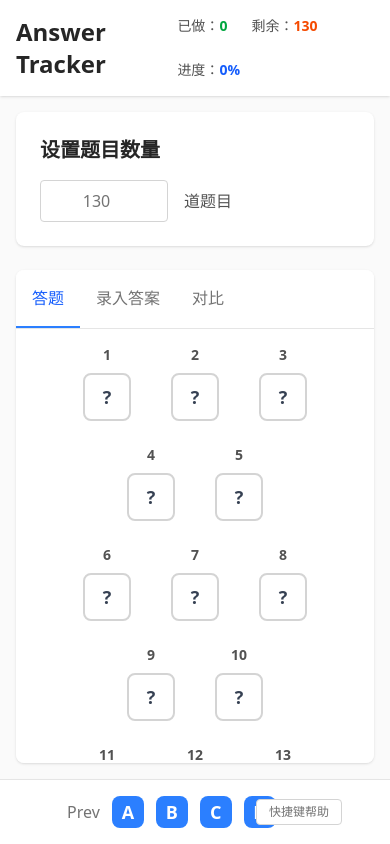
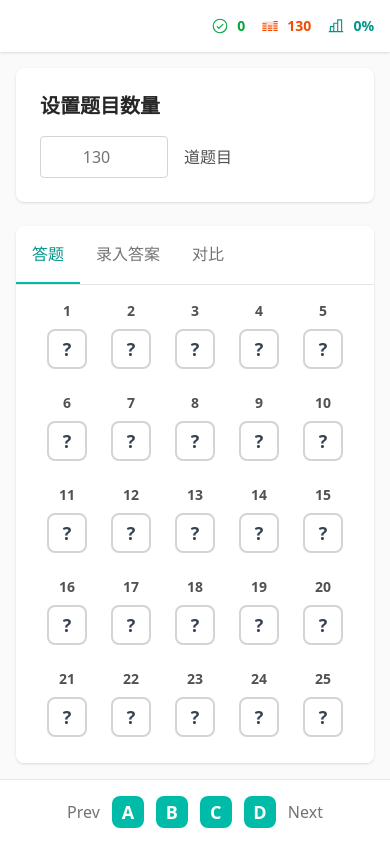
Before and after one commit to kvoon3/answer-tracker, a Nuxt app: page / in a window 390 px wide. Built offline with nearby package versions, Linux system fonts and the light colour scheme.

Commit message:
feat: improve small screen display

```diff
--- /dev/null
+++ b/app/components/AnswerItem.vue
@@ -0,0 +1,30 @@
+<script setup lang="ts">
+import type { Answer } from '~/types'
+
+defineProps<{
+  question: Answer
+  currentQuestionId: number
+}>()
+</script>
+
+<template>
+  <div flex="~ col" gap2 w10 items-center>
+    <span text="sm neutral-600" font-bold>{{ question.id }}</span>
+    <button
+      text-lg font-semibold border-2 rounded-lg size-10
+      transition="all duration-200"
+      :class="{
+        'border-neutral-300 bg-white text-gray-700 hover:border-neutral-400': !question.value && currentQuestionId !== question.id,
+        'border-teal-500 bg-teal-50 text-teal-600': question.value && currentQuestionId !== question.id,
+        'border-neutral-500 bg-neutral-300/20': currentQuestionId === question.id,
+      }"
+    >
+      {{ question.value
+        ? question.value
+        : currentQuestionId === question.id
+          ? '-'
+          : '?'
+      }}
+    </button>
+  </div>
+</template>
--- a/app/components/AnswerList.vue
+++ b/app/components/AnswerList.vue
@@ -26,24 +26,24 @@ function handleOptionSelect(questionId: number, option: string) {
 </script>
 
 <template>
-  <div>
+  <div h-full of-y-auto>
     <div v-for="(group, groupIndex) in groupedQuestions" :key="groupIndex" mb6>
       <div flex="~ wrap" gap6 justify="center">
         <Menu
           v-for="(question) in group"
           :key="question.id"
           :triggers="['hover']"
-          :delay="{ show: 100, hide: 300 }"
+          :delay="{ show: 100, hide: 100 }"
           placement="bottom"
         >
-          <div flex="~ col" gap2 w16 items-center>
+          <div flex="~ col" gap2 w10 items-center>
             <span text="sm neutral-600" font-bold>{{ question.id }}</span>
             <button
-              text-lg font-semibold border-2 rounded-lg h12 w12
+              text-lg font-semibold border-2 rounded-lg size-10
               transition="all duration-200"
               :class="{
                 'border-neutral-300 bg-white text-gray-700 hover:border-neutral-400': !question.value && currentQuestionId !== question.id,
-                'border-blue-500 bg-blue-50 text-blue-600': question.value && currentQuestionId !== question.id,
+                'border-teal-500 bg-teal-50 text-teal-600': question.value && currentQuestionId !== question.id,
                 'border-neutral-500 bg-neutral-300/20': currentQuestionId === question.id,
               }"
               @click="currentQuestionId = question.id"
@@ -62,7 +62,7 @@ function handleOptionSelect(questionId: number, option: string) {
               <button
                 v-for="option in options" :key="option"
                 text="sm white"
-                px1 rounded bg-blue-500 hover:bg-blue-600 transition="all duration-200"
+                px1 rounded bg-teal-500 hover:bg-teal-600 transition="all duration-200"
                 @click="handleOptionSelect(question.id, option)"
               >
                 {{ option }}
--- a/app/components/DiffList.vue
+++ b/app/components/DiffList.vue
@@ -30,16 +30,16 @@ const groupedDiffResults = computed(() => {
 <template>
   <div>
     <div v-for="(group, groupIndex) in groupedDiffResults" :key="groupIndex" mb6>
-      <div flex="~ wrap" gap4 justify="center">
+      <div flex="~ wrap" gap6 justify="center">
         <div
           v-for="(result) in group"
           :key="result.id"
           flex="~ col"
-          gap2 w16 items-center
+          gap2 w10 items-center
         >
           <span text="sm neutral-600" font-bold>{{ result.id }}</span>
           <div
-            text-lg font-semibold border-2 rounded-lg flex h12 w12 items-center justify-center
+            text-lg font-semibold border-2 rounded-lg flex size-10 items-center justify-center
             transition="all duration-200"
             :class="{
               'border-green-500 bg-green-50 text-green-600': result.isCorrect && result.userAnswer,
--- a/app/pages/index.vue
+++ b/app/pages/index.vue
@@ -176,34 +176,60 @@ onUnmounted(() => {
   <div grid="~ rows-[min-content_1fr_min-content]" text-neutral-500 bg-neutral-50 h-screen relative>
     <header p4 bg-white shadow-sm>
       <div flex="~" items-center justify-between>
-        <h1 text="2xl neutral-800" font="bold">
-          Answer Tracker
-        </h1>
+        <div flex="~" gap3 items-center>
+          <h1 text="2xl neutral-800" font="bold" max-sm:hidden>
+            Answer Tracker
+          </h1>
+        </div>
 
         <!-- 常显进度统计 -->
-        <div flex="~ wrap" gap6 items-center text="sm">
-          <div>
-            <span text="neutral-600">已做：</span>
+        <div flex="~ wrap" gap4 items-center md:gap6 text="sm">
+          <!-- 已做 -->
+          <div flex="~" gap2 items-center>
+            <Icon name="ph:check-circle" size="18" text="green-600" />
+            <span max-sm:hidden text="neutral-600">已做：</span>
             <span text="green-600" font-semibold>{{ answeredCount }}</span>
           </div>
-          <div>
-            <span text="neutral-600">剩余：</span>
+
+          <!-- 剩余 -->
+          <div flex="~" gap2 items-center>
+            <Icon name="ph:equalizer-duotone" size="18" text="orange-600" />
+            <span max-sm:hidden text="neutral-600">剩余：</span>
             <span text="orange-600" font-semibold>{{ remainingCount }}</span>
           </div>
-          <div>
-            <span text="neutral-600">进度：</span>
-            <span text="blue-600" font-semibold>{{ Math.round((answeredCount / questionCount) * 100) || 0 }}%</span>
+
+          <!-- 进度 -->
+          <div flex="~" gap2 items-center>
+            <Icon name="ph:chart-bar" size="18" text="teal-600" />
+            <span max-sm:hidden text="neutral-600">进度：</span>
+            <span text="teal-600" font-semibold>{{ Math.round((answeredCount / questionCount) * 100) || 0 }}%</span>
           </div>
-          <div v-if="answeredCount > 0">
-            <span text="neutral-600">正确：</span>
+
+          <!-- 正确 -->
+          <div v-if="answeredCount > 0" flex="~" gap2 items-center>
+            <Icon name="ph:check" size="18" text="green-600" />
+            <span max-sm:hidden text="neutral-600">正确：</span>
             <span text="green-600" font-semibold>{{ correctCount }}</span>
           </div>
-          <div v-if="answeredCount > 0">
-            <span text="neutral-600">错误：</span>
+
+          <!-- 错误 -->
+          <div v-if="answeredCount > 0" flex="~" gap2 items-center>
+            <Icon name="ph:x" size="18" text="red-600" />
+            <span max-sm:hidden text="neutral-600">错误：</span>
             <span text="red-600" font-semibold>{{ incorrectCount }}</span>
           </div>
-          <div v-if="answeredCount > 0">
-            <span text="neutral-600">准确率：</span>
+
+          <!-- 准确率 -->
+          <div v-if="answeredCount > 0" flex="~" gap2 items-center>
+            <Icon
+              name="ph:target" size="18"
+              :class="{
+                'text-green-600': accuracyRate >= 80,
+                'text-yellow-600': accuracyRate >= 60 && accuracyRate < 80,
+                'text-red-600': accuracyRate < 60,
+              }"
+            />
+            <span max-sm:hidden text="neutral-600">准确率：</span>
             <span
               :class="{
                 'text-green-600': accuracyRate >= 80,
@@ -242,7 +268,7 @@ onUnmounted(() => {
           <button
             v-for="tab in tabs" :key="tab.id"
             flex1 font-medium p4 text-center border="b-2 transparent"
-            :class="{ 'border-blue-500 text-blue-600': activeTab === tab.id, 'text-neutral-500': activeTab !== tab.id }"
+            :class="{ 'border-teal-500 text-teal-600': activeTab === tab.id, 'text-neutral-500': activeTab !== tab.id }"
             @click="activeTab = tab.id"
           >
             {{ tab.name }}
@@ -266,7 +292,7 @@ onUnmounted(() => {
         </button>
         <button
           v-for="option in options" :key="option"
-          text="white lg" font-semibold rounded-lg bg-blue-500 size-8 transition="all duration-200" hover="bg-blue-600 scale-105" active="scale-95"
+          text="white lg" font-semibold rounded-lg bg-teal-500 size-8 transition="all duration-200" hover="bg-teal-600 scale-105" active="scale-95"
           @click="handleOptionSelect(option)"
         >
           {{ option }}
@@ -275,7 +301,7 @@ onUnmounted(() => {
           Next
         </button>
         <button
-          text="xs neutral-500" border="1 neutral-300 rounded" p="x-3 y-1" bg-white right-12 absolute hover="bg-neutral-50"
+          text="xs neutral-500" border="1 neutral-300 rounded" p="x-3 y-1" bg-white max-lg:hidden right-12 absolute hover="bg-neutral-50"
           @click="showShortcuts = true"
         >
           快捷键帮助
@@ -393,7 +419,7 @@ onUnmounted(() => {
 
         <div mt-6 pt-4 border="t-1 neutral-200" text-center>
           <button
-            text="blue-600 hover:blue-700"
+            text="teal-600 hover:teal-700"
             @click="showShortcuts = false"
           >
             关闭
--- a/nuxt.config.ts
+++ b/nuxt.config.ts
@@ -4,6 +4,7 @@ export default defineNuxtConfig({
     '@nuxt/eslint',
     '@unocss/nuxt',
     '@vueuse/nuxt',
+    '@nuxt/icon',
   ],
 
   css: ['floating-vue/style.css'],
--- a/package.json
+++ b/package.json
@@ -24,6 +24,8 @@
   },
   "devDependencies": {
     "@antfu/eslint-config": "^6.2.0",
+    "@iconify-json/ph": "^1.2.2",
+    "@nuxt/icon": "^2.0.0",
     "@unocss/eslint-plugin": "^66.5.4",
     "@unocss/nuxt": "^66.3.3",
     "eslint": "^9.38.0",
```
Also changed, not shown: 1 other file (tests, documents, lock files or other folders).
